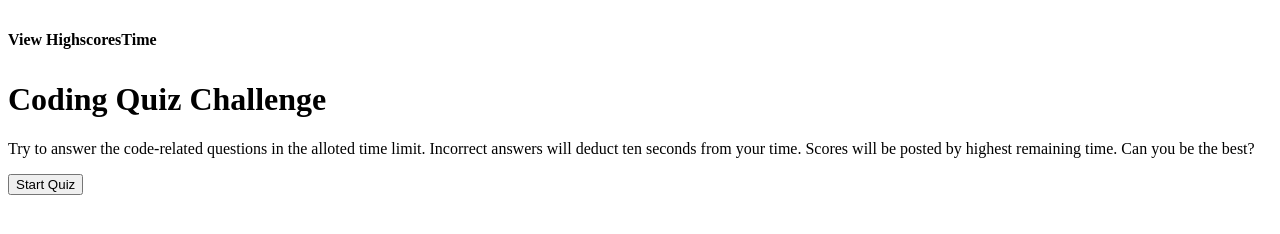
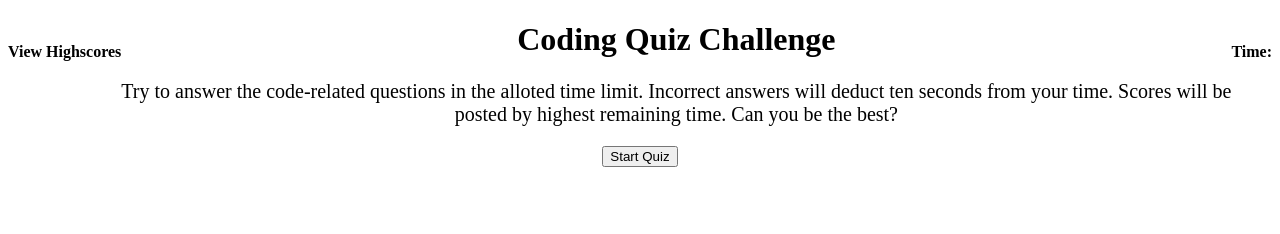
Before and after one commit to brandon6457/code-quiz, a plain HTML site: page index.html in a window 1280 px wide. Drawn offline with Linux system fonts and the light colour scheme.

Commit message:
added some css

```diff
--- a/assets/style/style.css
+++ b/assets/style/style.css
@@ -1,16 +1,27 @@
-*,
-*::before,
-*::after {
+*, {
   box-sizing: border-box;
 }
-.header {
-   display: flex;
+header {
    width: 200px;
    height: 50px;
    margin-top: 10px;
    margin-bottom: 10px;
+}
+.scores {
+   display: flex;
+   float: left;
+}
+.timer {
+   display: flex;
+   float:right;
+}
+section {
+   display: flex;
+}
+h1, p, .footer {
    text-align: center;
 }
-.timer {
-   float:right;
+p {
+   display: flex;
+   font-size: 20px;
 }
--- a/index.html
+++ b/index.html
@@ -14,7 +14,7 @@
             <h4>View Highscores</h4>
          </div>
          <div class="timer">
-            <h4>Time</h4>
+            <h4>Time:</h4>
          </div>
       </div>
       <!--Section for main content-->
```
